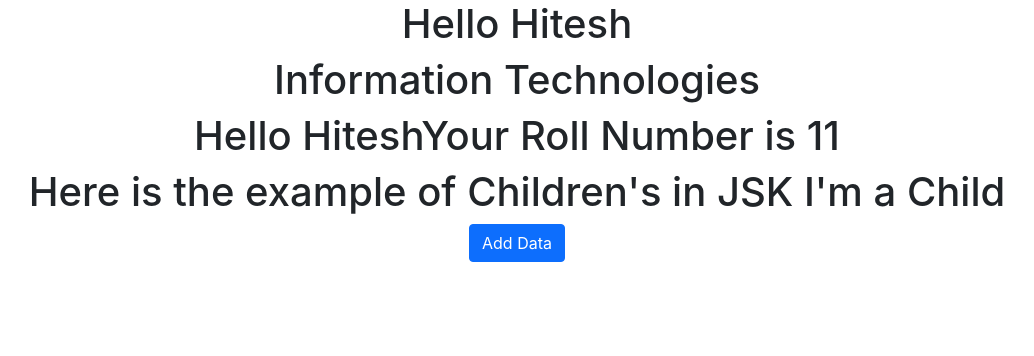
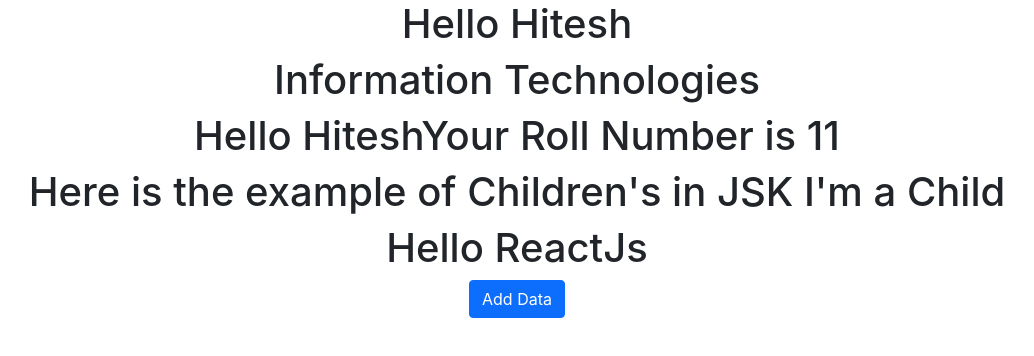
Before and after one commit to hitesh-fluxbyte/React-Crud-App, a React (Create React App) app in the folder my-app-test/: page / in a window 1280 px wide. Shown: the top 356 px of the page, without its empty margins (123-1157 px from the left). Built offline with nearby package versions, Linux system fonts and the light colour scheme.

Commit message:
Update State

```diff
--- a/my-app-test/src/OnClick.js
+++ b/my-app-test/src/OnClick.js
@@ -1,42 +1,45 @@
-import React from "react";
+import React, { Component } from "react";
 
 // Class Based
-// class Onclick extends Component {
-//   constructor(props) {
-//     super(props);
-//     this.state = {
-//         Name:"ReactJs",
-//         Tech:"JavaScript"
-//     }
-//     // this.handleClick = this.handleClick.bind(this);
-//   }
-//   handleClick = () => {
-//     console.log("Button Clicked", this);
-//   }
-//   render() {
-//     return (
-//       <div className="App">
-//         <button className="btn btn-primary" onClick={this.handleClick}>
-//           Add Data
-//         </button>
-//       </div>
-//     );
-//   }
-// }
+class Onclick extends Component {
+  constructor(props) {
+    super(props);
+    this.state = {
+      Name: " ReactJs",
+      Tech: "JavaScript",
+    };
+    // this.handleClick = this.handleClick.bind(this);
+  }
+  handleClick = () => {
+    console.log("Button Clicked", this);
+    this.setState({ Name: " Jay" });
+  };
+  render() {
+    console.log(this.state.Name)
+    return (
+      <div className="App">
+        <h1>Hello{this.state.Name}</h1>
+        <button className="btn btn-primary" onClick={this.handleClick}>
+          Add Data
+        </button>
+      </div>
+    );
+  }
+}
 
-// export default Onclick;
+export default Onclick;
 
 // Function Based
-function Onclick(props) {
-  function handleClick() {
-    console.log("Button Clicked");
-  }
-  return (
-    <div className="App">
-      <button className="btn btn-primary" onClick={handleClick}>
-        Add Data
-      </button>
-    </div>
-  );
-};
-export default Onclick;
+// function Onclick(props) {
+//   function handleClick() {
+//     console.log("Button Clicked");
+//   }
+//   return (
+//     <div className="App">
+//       <button className="btn btn-primary" onClick={handleClick}>
+//         Add Data
+//       </button>
+//     </div>
+//   );
+// };
+// export default Onclick;
```
